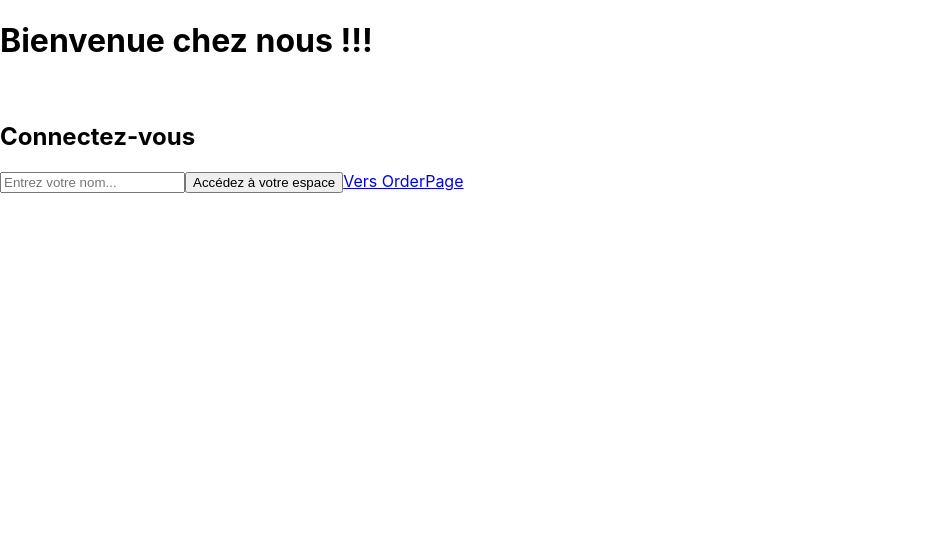
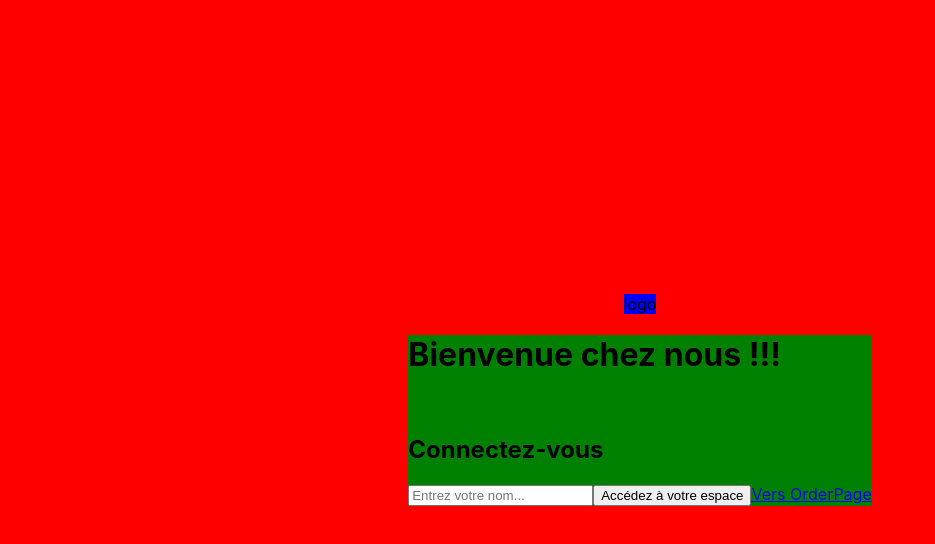
Before and after one commit to didierLaPasserelle/crazee-burger, a React (Create React App) app: page / in a window 1280 px wide. Shown: the top 544 px of the page, without its empty margins (0-935 px from the left). Built offline with nearby package versions, Linux system fonts and the light colour scheme.

Commit message:
F03: Add layout

```diff
--- a/package.json
+++ b/package.json
@@ -10,6 +10,7 @@
     "react-dom": "^18.2.0",
     "react-router-dom": "^6.8.0",
     "react-scripts": "5.0.1",
+    "styled-components": "^5.3.6",
     "web-vitals": "^2.1.4"
   },
   "scripts": {
--- a/src/components/pages/login/LoginForm.js
+++ b/src/components/pages/login/LoginForm.js
@@ -1,5 +1,8 @@
 import React, { useState } from 'react'
 import { Link, useNavigate } from 'react-router-dom'
+import styled from 'styled-components'
+
+
 
 export default function LoginForm() {
      // state
@@ -20,10 +23,10 @@ export default function LoginForm() {
 
   return (
     <div>
+        <LoginFormStyled action="submit" onSubmit={handleSubmit}>
         <h1>Bienvenue chez nous !!!</h1>
         <br />
-        <h2>Connectez-vous</h2>
-        <form action="submit" onSubmit={handleSubmit}>
+        <h2 className = "bonbon">Connectez-vous</h2>
             <input
                 value={inputValue}
                 onChange={handleChange}
@@ -33,8 +36,26 @@ export default function LoginForm() {
             />
             <button>Accédez à votre espace</button>
             <Link to="/order">Vers OrderPage</Link>
-
-        </form>
+        </LoginFormStyled>
     </div>
   )
 }
+
+const LoginFormStyled = styled.div`
+    background: green;
+`
+
+
+/*
+méthodes pour ajouter du style à un composant :
+1. inline style
+2. object style
+3. modules CSS (avec className)
+4. global style (index.css)
+*/
+
+/*
+Styled-components
+--> éviter le style collision 'CSS, Sass)
+--> conserver nested styling 'Sass)
+*/
--- a/src/components/pages/login/LoginPage.js
+++ b/src/components/pages/login/LoginPage.js
@@ -1,11 +1,16 @@
 import { useState } from "react"
+import styled from "styled-components";
+import Logo from "../../reusable UI/Logo";
 import LoginForm from "./LoginForm"
 
 export default function LoginPage() {
 
 
   return (
-    <LoginForm />
+    <LoginPageStyled>
+      <Logo/>
+      <LoginForm />
+    </LoginPageStyled>
   )
 }
 
@@ -13,3 +18,12 @@ export default function LoginPage() {
 Pour la collecte des données, on met en place un useState que l'on projette sur l'affichage via l'attribut value. C'est la synchro descendante.
 Ensuite la synchro ascendante en gérant le changement
 */
+
+const LoginPageStyled = styled.div`
+  background: red;
+  height: 100vh;
+  display: flex;
+  flex-direction: column;
+  justify-content: center;
+  align-items: center;
+`
--- /dev/null
+++ b/src/components/reusable UI/Logo.js
@@ -0,0 +1,11 @@
+import styled from "styled-components"
+
+export default function Logo() {
+  return (
+    <LogoStyled>logo</LogoStyled>
+  )
+}
+
+const LogoStyled = styled.div`
+background: blue;
+`
```
Also changed, not shown: 1 other file (tests, documents, lock files or other folders).
